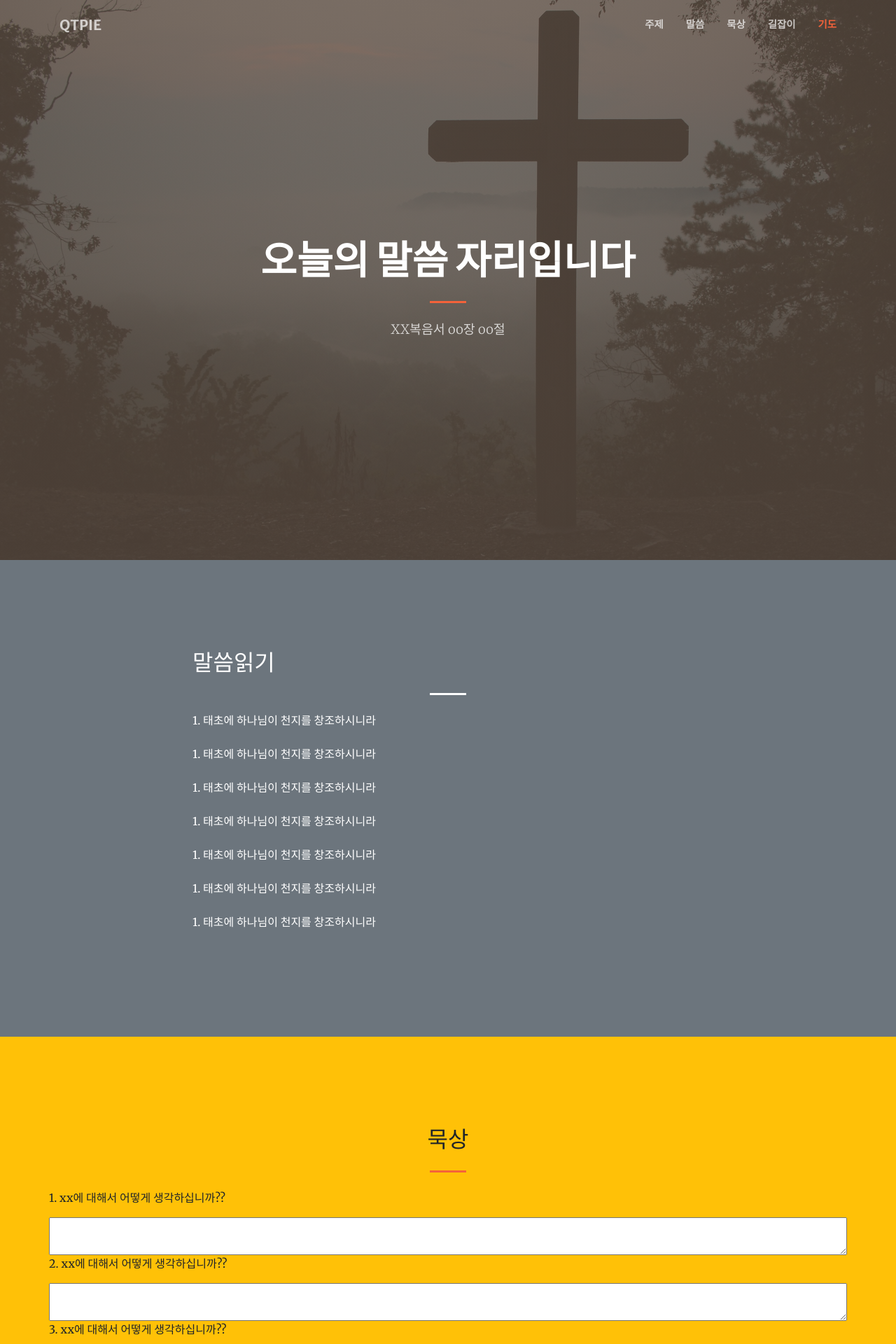
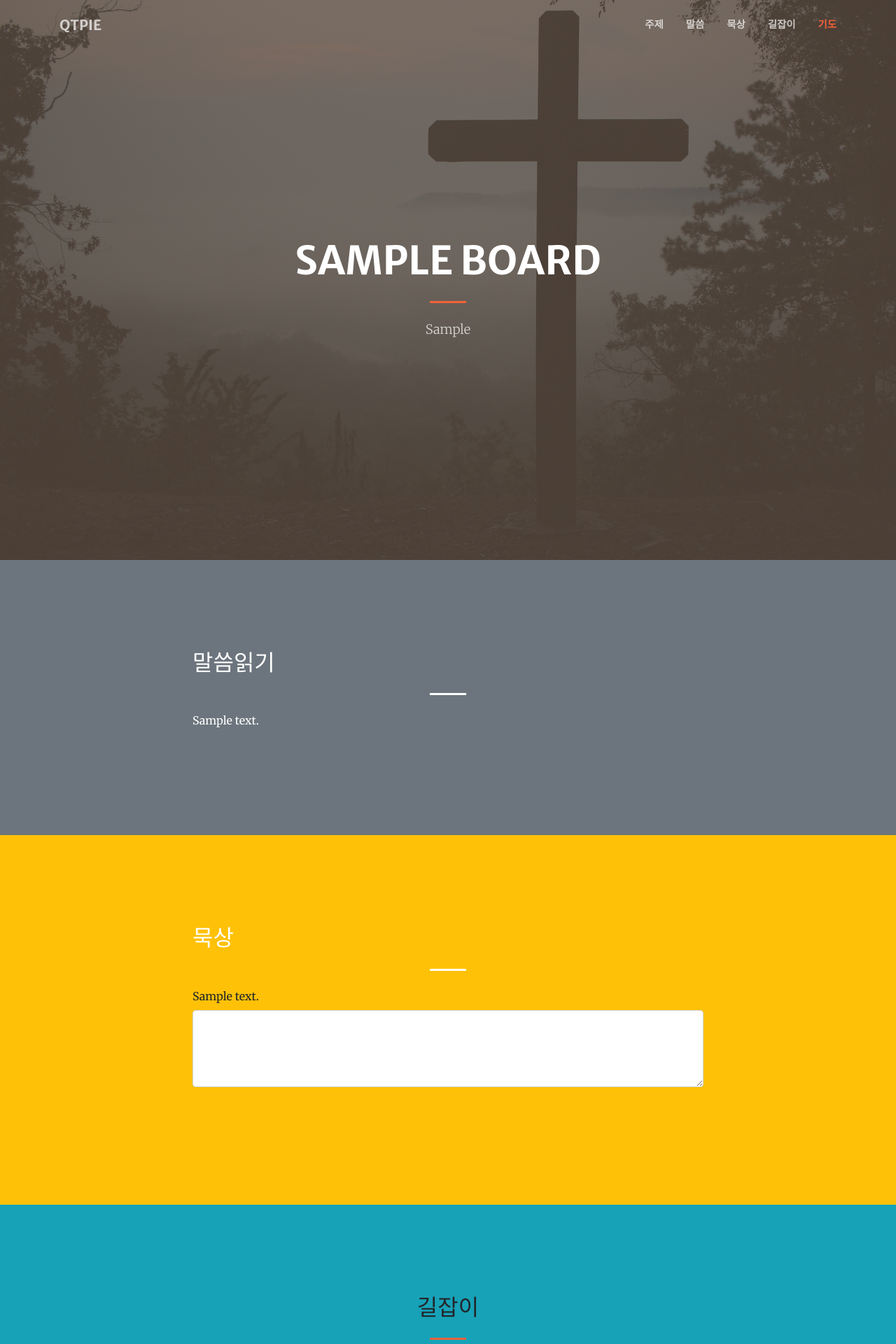
Before and after one commit to Shaffron/qtpie, a Django app: page /contemplate/1 in a window 1280 px wide. Shown: the top 1920 px of the page at 70% size. Run offline with Django 3.2, Linux system fonts and the light colour scheme; tables that the repository leaves empty hold one stand-in row (values such as "Sample post"); some libraries are stand-ins or nearby versions.

Commit message:
말씀 마크업 구성

```diff
--- a/templates/base.html
+++ b/templates/base.html
@@ -28,7 +28,6 @@
 </head>
 
 <body id="page-top">
-
   <!-- Navigation -->
   <nav class="navbar navbar-expand-lg navbar-light fixed-top py-3" id="mainNav">
     <div class="container">
@@ -63,11 +62,11 @@
     <div class="container h-100">
       <div class="row h-100 align-items-center justify-content-center text-center">
         <div class="col-lg-10 align-self-end">
-          <h1 class="text-uppercase text-white font-weight-bold">오늘의 말씀 자리입니다</h1>
+          <h1 class="text-uppercase text-white font-weight-bold">{{ board.subject }}</h1>
           <hr class="divider my-4">
         </div>
         <div class="col-lg-8 align-self-baseline">
-          <p class="text-white-75 font-weight-light mb-5">XX복음서 oo장 oo절</p>
+          <p class="text-white-75 font-weight-light mb-5"> {{ board.paragraph }} </p>
         </div>
       </div>
     </div>
@@ -80,13 +79,9 @@
         <div class="col-lg-8">
           <h2 class="text-white mt-0">말씀읽기</h2>
           <hr class="divider light my-4">
-          <p class="text-white mb-4">1. 태초에 하나님이 천지를 창조하시니라</p>
-          <p class="text-white mb-4">1. 태초에 하나님이 천지를 창조하시니라</p>
-          <p class="text-white mb-4">1. 태초에 하나님이 천지를 창조하시니라</p>
-          <p class="text-white mb-4">1. 태초에 하나님이 천지를 창조하시니라</p>
-          <p class="text-white mb-4">1. 태초에 하나님이 천지를 창조하시니라</p>
-          <p class="text-white mb-4">1. 태초에 하나님이 천지를 창조하시니라</p>
-          <p class="text-white mb-4">1. 태초에 하나님이 천지를 창조하시니라</p>
+          {% for node in word %}
+            <p class="text-white mb-4">{{ node.message }}</p>
+          {% endfor %}
         </div>
       </div>
     </div>
@@ -95,37 +90,20 @@
   <!-- Services Section -->
   <section class="page-section bg-warning" id="services">
     <div class="container">
-      <h2 class="text-center mt-0">묵상</h2>
-      <hr class="divider my-4">
-      <div class="row">
-        <p>1. xx에 대해서 어떻게 생각하십니까??</p>
-        <textarea style="width:100%">
-        </textarea>
+      <div class="row justify-content-center">
+        <div class="col-lg-8">
+          <h2 class="text-white mt-0">묵상</h2>
+          <hr class="divider light my-4">
+          <form style="width:100%;">
+            {% for question in contemplation %}
+              <div class="form-group">
+                <label for="exampleFormControlTextarea1">{{ question.message }}</label>
+                <textarea class="form-control" id="question" rows="4"></textarea>
               </div>
-      <div class="row">
-        <p>2. xx에 대해서 어떻게 생각하십니까??</p>
-        <textarea style="width:100%">
-        </textarea>
+              <br />
+            {% endfor %}
+          </form>
         </div>
-      <div class="row">
-        <p>3. xx에 대해서 어떻게 생각하십니까??</p>
-        <textarea style="width:100%">
-        </textarea>
-      </div>
-      <div class="row">
-        <p>4. xx에 대해서 어떻게 생각하십니까??</p>
-        <textarea style="width:100%">
-        </textarea>
-      </div>
-      <div class="row">
-        <p>5. xx에 대해서 어떻게 생각하십니까??</p>
-        <textarea style="width:100%">
-        </textarea>
-      </div>
-      <div class="row">
-        <p>6. xx에 대해서 어떻게 생각하십니까??</p>
-        <textarea style="width:100%">
-        </textarea>
       </div>
     </div>
   </section>
@@ -135,12 +113,10 @@
     <div class="container">
       <div class="row justify-content-center">
         <div class="col-lg-8 text-center">
-          <h2 class="mt-0">Let's Get In Touch!</h2>
+          <h2 class="mt-0">길잡이</h2>
           <hr class="divider my-4">
+          <p>{{ board.guide }}</p>
         </div>
-      </div>
-      <div class="row">
-        <p>길잡이 부분입니다. asdasdasdasd. asdasdasdasd.</p>
       </div>
     </div>
   </section>
@@ -149,15 +125,13 @@
   <section class="page-section bg-danger" id="pray">
     <div class="container">
       <div class="row justify-content-center">
-        <div class="col-lg-8 text-center">
-          <h2 class="mt-0">기도 파트입니다</h2>
-          <hr class="divider my-4">
+        <div class="col-lg-8">
+          <h2 class="text-white mt-0">중보기도</h2>
+          <hr class="divider light my-4">
+          {% for node in prayer %}
+            <p class="text-white mb-4">{{ node.message }}</p>
+          {% endfor %}
         </div>
-      </div>
-      <div class="row">
-        <p class="text-white mb-4">골방: ~~~~~~~~~~~~~~~~~~~~~~~~~~~~~~~~~~~~~~~~~~~~~~</p>
-        <p class="text-white mb-4">중보: ~~~~~~~~~~~~~~~~~~~~~~~~~~~~~~~~~~~~~~~~~~~~~~</p>
-        <p class="text-white mb-4">열방: ~~~~~~~~~~~~~~~~~~~~~~~~~~~~~~~~~~~~~~~~~~~~~~</p>
       </div>
     </div>
   </section>
```
Lines whose indentation alone changed are shown as unchanged.
